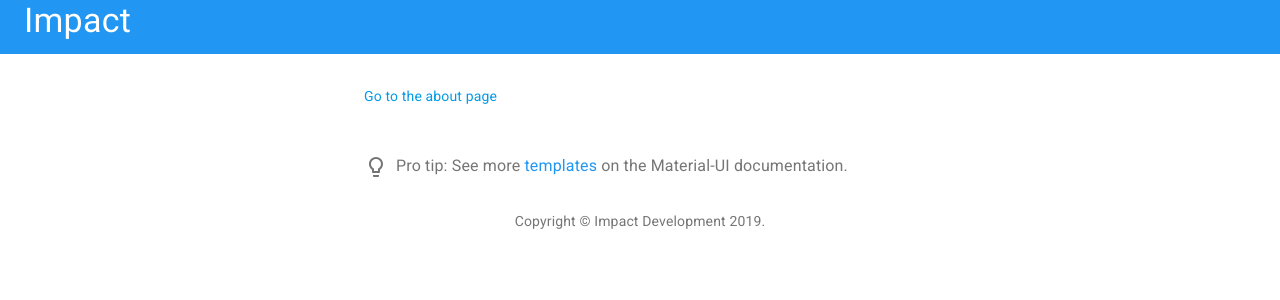
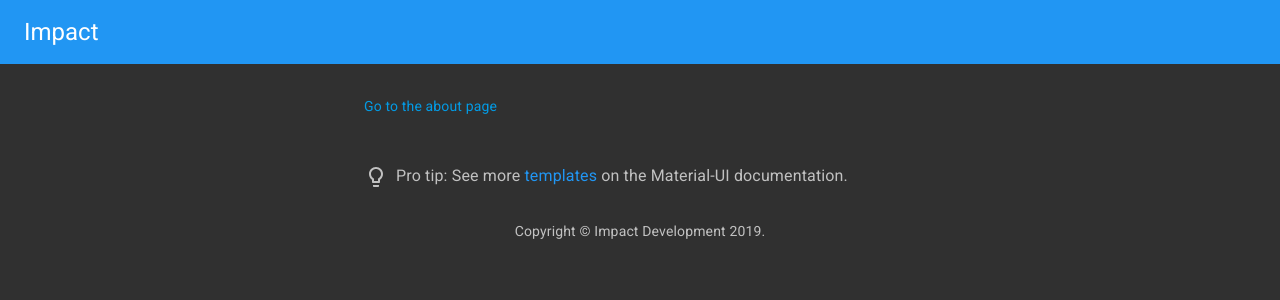
Before and after one commit to ImpactDevelopment/Website, a Next.js app: page / in a window 1280 px wide. Shown: the top 300 px of the page. Built offline with nearby package versions, Linux system fonts and the light colour scheme.

Commit message:
fix fonts

```diff
--- a/components/Layout.tsx
+++ b/components/Layout.tsx
@@ -1,4 +1,5 @@
-import { AppBar, Fab, Toolbar, Typography } from '@material-ui/core'
+import { AppBar, Fab, Toolbar, Typography, ButtonBase } from '@material-ui/core'
+import Link from 'next/link'
 import KeyboardArrowUpIcon from '@material-ui/icons/KeyboardArrowUp'
 import Head from 'next/head'
 import React from 'react'
@@ -20,10 +21,12 @@ export default function Layout({ children, title = 'Impact' }: Props): JSX.Eleme
 			</Head>
 			<ElevationScroll>
 				<AppBar position="sticky">
-					<Toolbar variant="dense">
-						<Typography variant="h4" component="h1" gutterBottom>
-							{title}
-						</Typography>
+					<Toolbar>
+						<ButtonBase>
+							<Link href="/">
+								<Typography variant="h5">{title}</Typography>
+							</Link>
+						</ButtonBase>
 					</Toolbar>
 				</AppBar>
 			</ElevationScroll>
--- a/components/theme.tsx
+++ b/components/theme.tsx
@@ -10,11 +10,9 @@ export default createMuiTheme({
 		secondary: {
 			main: '#039be5',
 		},
+		type: 'dark',
 		error: {
 			main: red.A400,
 		},
-		background: {
-			default: '#fff',
-		},
 	},
 })
```
